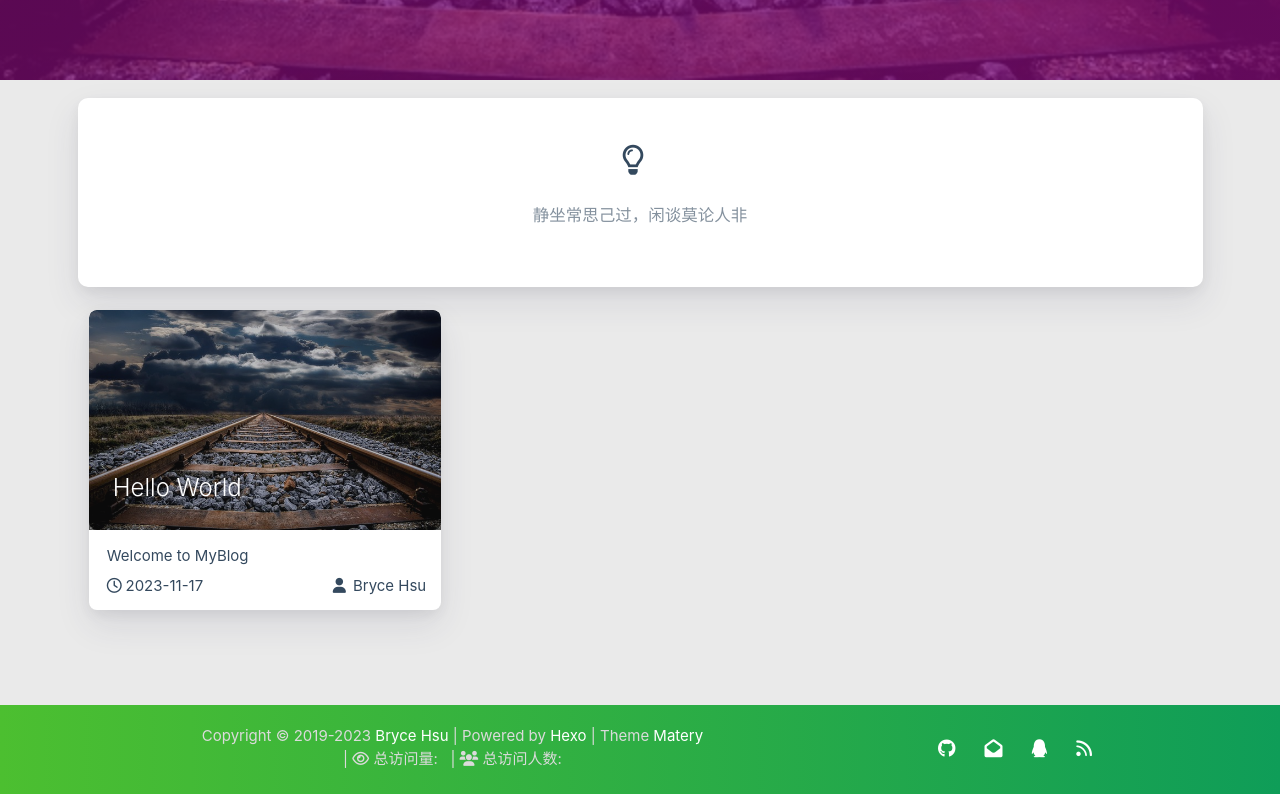
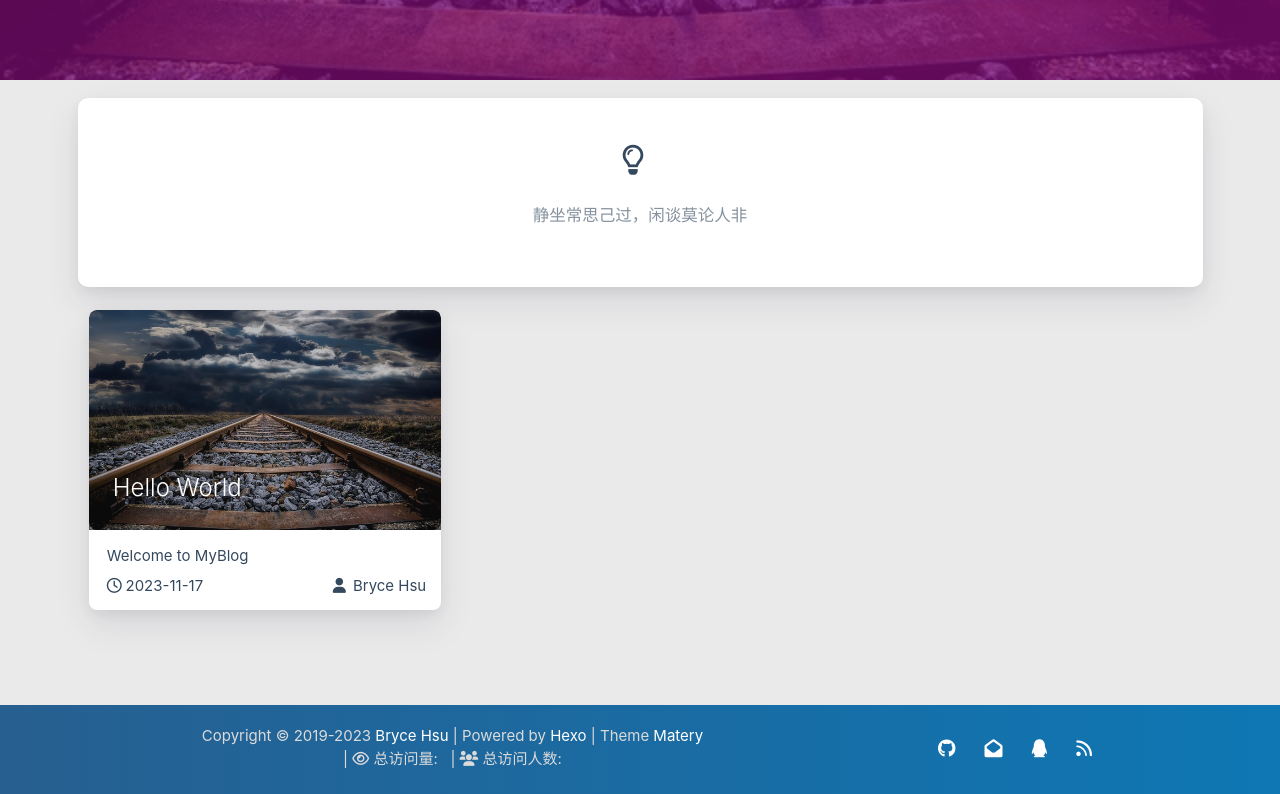
Before and after one commit to TDlemon/TDlemon.github.io, a plain HTML site: page index.html in a window 1280 px wide. Shown: the part 720-1514 px from the top of the page. Drawn offline with Linux system fonts and the light colour scheme; some packages are replaced by stand-ins of ours; no server answers; a script that the page names is missing.

Commit message:
Site updated: 2023-11-17 23:40:41

```diff
--- a/css/matery.css
+++ b/css/matery.css
@@ -241,7 +241,7 @@ mark {
 }
 
 .bg-color {
-    background-image: linear-gradient(to right, #4cbf30 0%, #0f9d58 100%);
+    background-image: linear-gradient(to right, rgb(39, 95, 144) 0%, rgb(14, 119, 180) 100%);
 }
 
 .text-color {
```
Also changed, not shown: favicon.png.
